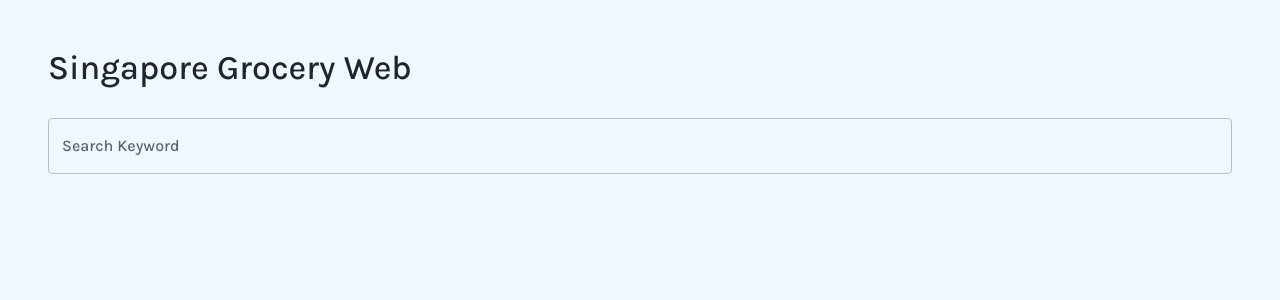
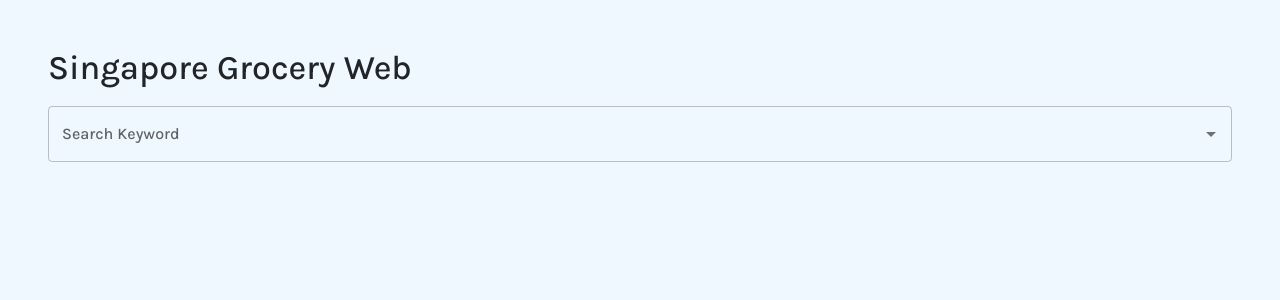
Before and after one commit to yeukfei02/singapore-grocery-web, a React (Vite) app: page / in a window 1280 px wide. Shown: the top 300 px of the page. Built offline with nearby package versions, Linux system fonts and the light colour scheme.

Commit message:
feat: 🎸 add suggestions and autocomplete

```diff
--- a/src/components/App.tsx
+++ b/src/components/App.tsx
@@ -1,9 +1,14 @@
-import { useState } from "react";
+import { useState, useEffect } from "react";
 import { createTheme, ThemeProvider } from "@mui/material/styles";
 import Typography from "@mui/material/Typography";
+import Autocomplete from "@mui/material/Autocomplete";
 import TextField from "@mui/material/TextField";
 import Button from "@mui/material/Button";
 import DisplayResult from "./displayResult/DisplayResult";
+import axios from "axios";
+import { getRootUrl } from "../helpers/helpers";
+
+const rootUrl = getRootUrl();
 
 const theme = createTheme({
   typography: {
@@ -13,13 +18,45 @@ const theme = createTheme({
 
 function App() {
   const [searchKeyword, setSearchKeyword] = useState("");
+  const [suggestions, setSuggestions] = useState([]);
+
+  useEffect(() => {
+    if (searchKeyword) {
+      const delayDebounceFn = setTimeout(() => {
+        getSuggestionsRequest(searchKeyword);
+      }, 1500);
+
+      return () => clearTimeout(delayDebounceFn);
+    }
+  }, [searchKeyword]);
+
+  const getSuggestionsRequest = async (searchKeyword: string) => {
+    const response = await axios.get(`${rootUrl}/get-suggestions`, {
+      params: {
+        search_keyword: searchKeyword,
+      },
+    });
+    if (response) {
+      const responseData = response.data;
+      if (responseData) {
+        setSuggestions(responseData.suggestions);
+      }
+    }
+  };
 
   const handleSearchKeywordChange = (e: any) => {
     setSearchKeyword(e.target.value);
   };
 
+  const handleSelectedOptionsChange = (event: any, value: string | null) => {
+    if (value) {
+      setSearchKeyword(value);
+    }
+  };
+
   const handleClearAllButtonClick = () => {
     setSearchKeyword("");
+    setSuggestions([]);
   };
 
   const renderDisplayResult = (searchKeyword: string) => {
@@ -52,13 +89,18 @@ function App() {
           Singapore Grocery Web
         </Typography>
 
-        <TextField
+        <Autocomplete
+          disablePortal
+          id="combo-box-demo"
           className="w-100 mt-3"
-          id="outlined-basic"
-          label="Search Keyword"
-          variant="outlined"
+          options={suggestions}
           value={searchKeyword}
-          onChange={(e) => handleSearchKeywordChange(e)}
+          inputValue={searchKeyword}
+          onChange={(event, value) => handleSelectedOptionsChange(event, value)}
+          onInputChange={(e) => handleSearchKeywordChange(e)}
+          renderInput={(params) => (
+            <TextField {...params} label="Search Keyword" />
+          )}
         />
 
         {renderDisplayResult(searchKeyword)}
```
